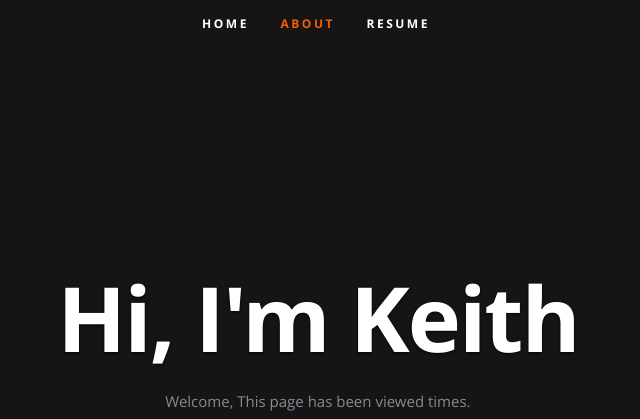
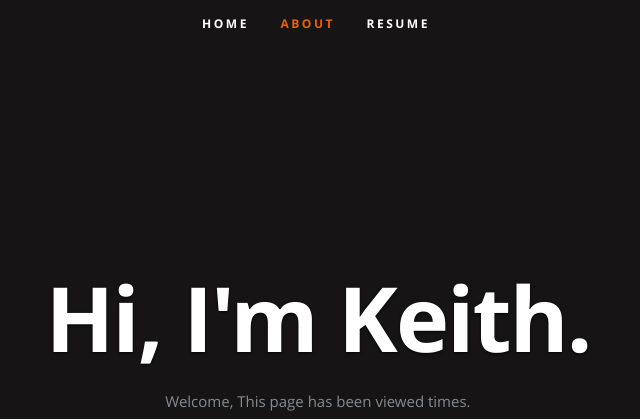
Before and after one commit to tellk/cloudresume, a plain HTML site: page frontend/index.html in a window 1280 px wide. Shown: the top 419 px of the page, without its empty margins (324-964 px from the left). Drawn offline with nearby package versions, Linux system fonts and the light colour scheme; no server answers.

```diff
--- a/frontend/index.html
+++ b/frontend/index.html
@@ -54,7 +54,7 @@
 
       <div class="row banner">
          <div class="banner-text">
-            <h1 class="responsive-headline">Hi, I'm Keith</h1>
+            <h1 class="responsive-headline">Hi, I'm Keith.</h1>
 
             <p> Welcome, This page has been viewed <a id="counter"></a> times.</p>
             <ul class="social">
```
